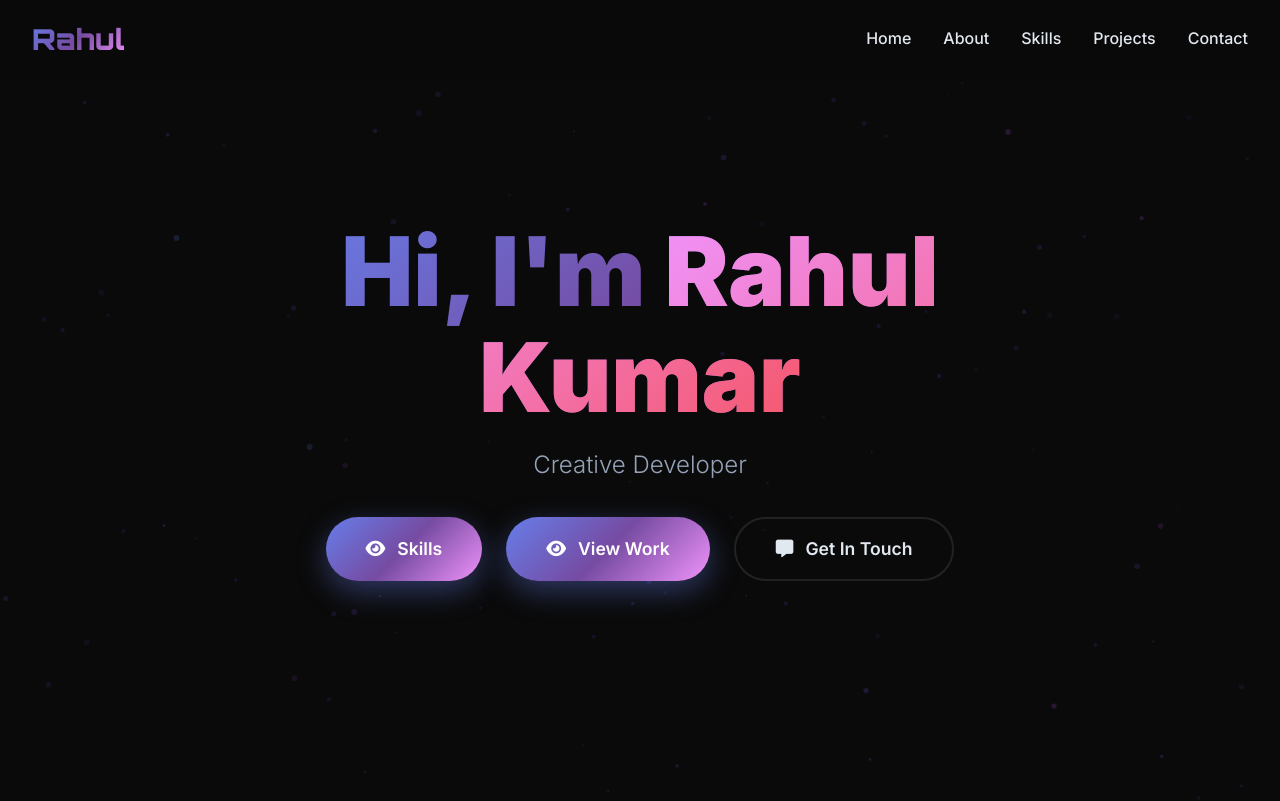
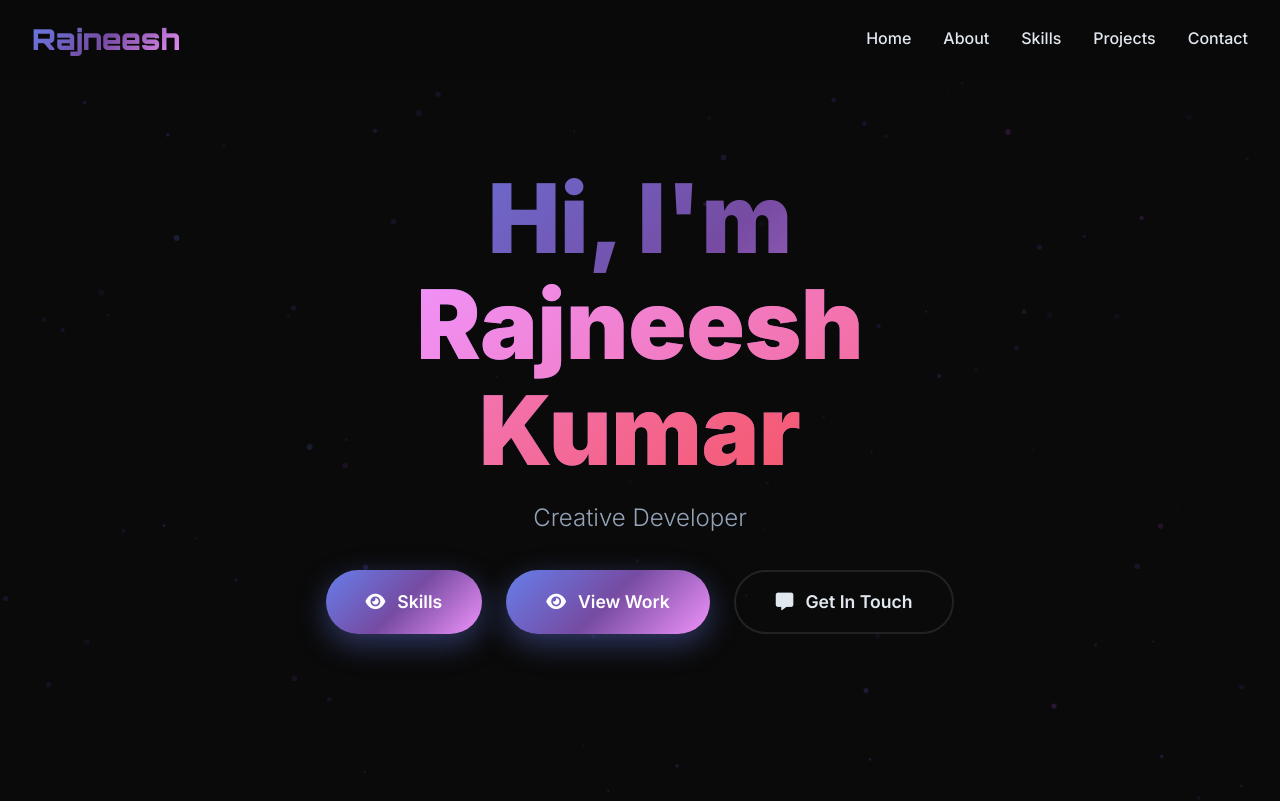
Before and after one commit to Tech-Codes/Portfolio, a plain HTML site: page index.html in a window 1280 px wide. Shown: the top 801 px of the page. Drawn offline with Linux system fonts and the light colour scheme.

Commit message:
Update index.html

```diff
--- a/index.html
+++ b/index.html
@@ -3,7 +3,7 @@
 <head>
     <meta charset="UTF-8">
     <meta name="viewport" content="width=device-width, initial-scale=1.0">
-    <title>Rahul Portfolio</title>
+    <title>Rajneesh Portfolio</title>
     <link rel="stylesheet" href="https://cdnjs.cloudflare.com/ajax/libs/font-awesome/6.4.0/css/all.min.css">
     <link href="https://fonts.googleapis.com/css2?family=Inter:wght@300;400;500;600;700;800;900&display=swap" rel="stylesheet">
     <link href="https://fonts.googleapis.com/css2?family=Orbitron:wght@400;700;900&display=swap" rel="stylesheet">
@@ -16,7 +16,7 @@
     <!-- Navigation -->
     <nav class="navbar">
         <div class="nav-container">
-            <div class="logo">Rahul</div>
+            <div class="logo">Rajneesh</div>
             <ul class="nav-links">
                 <li><a href="#home">Home</a></li>
                 <li><a href="#about">About</a></li>
@@ -35,7 +35,7 @@
     <!-- Hero Section -->
     <section id="home" class="hero">
         <div class="hero-content">
-            <h1>Hi, I'm <span style="background: var(--secondary); -webkit-background-clip: text; -webkit-text-fill-color: transparent; background-clip: text;">Rahul Kumar</span></h1>
+            <h1>Hi, I'm <span style="background: var(--secondary); -webkit-background-clip: text; -webkit-text-fill-color: transparent; background-clip: text;">Rajneesh Kumar</span></h1>
             <p class="hero-subtitle">Creative Developer crafting unique digital experiences with code. Transforming ideas into interactive realities.</p>
             <div class="hero-buttons">
                 <a href="#skills" class="btn btn-primary">
```
